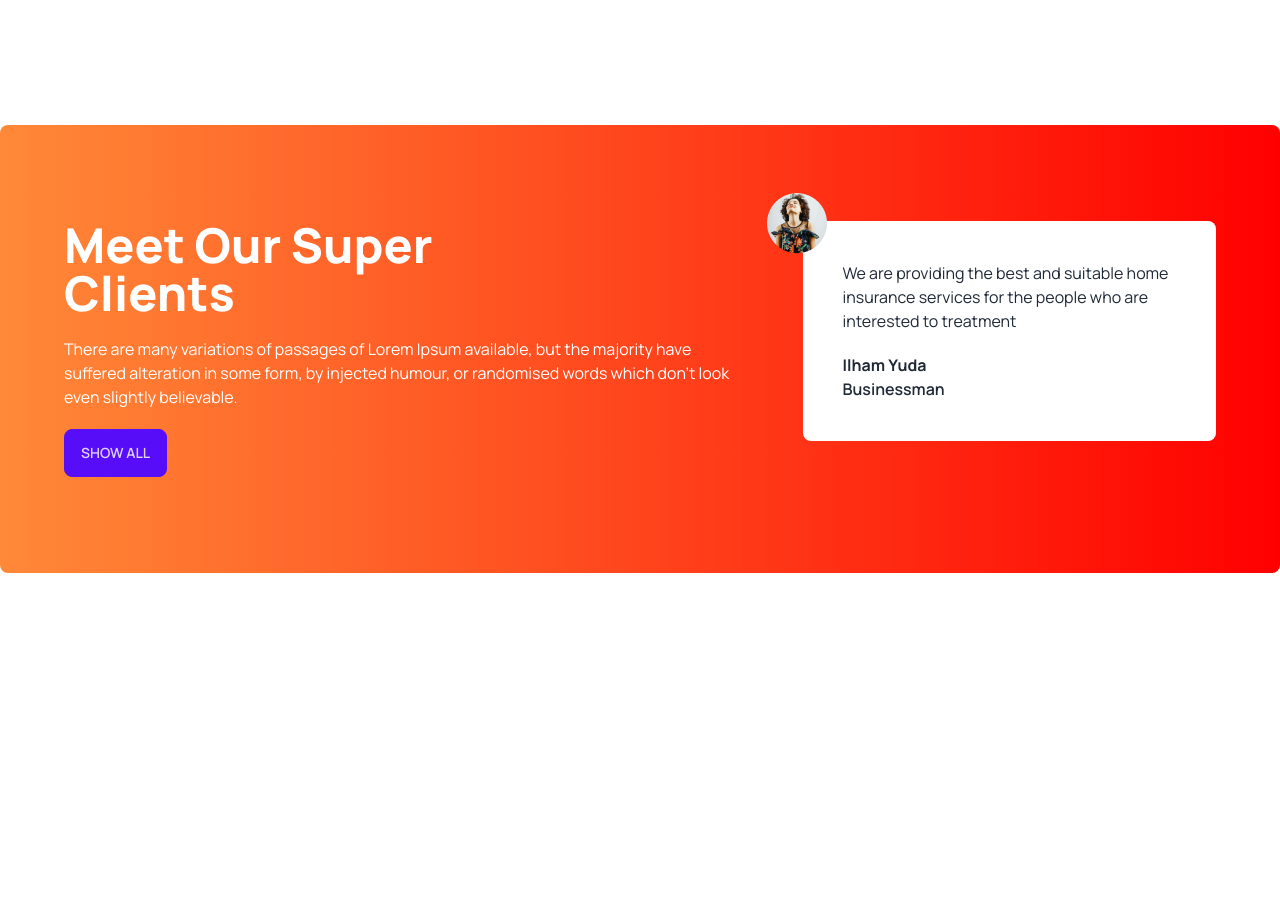
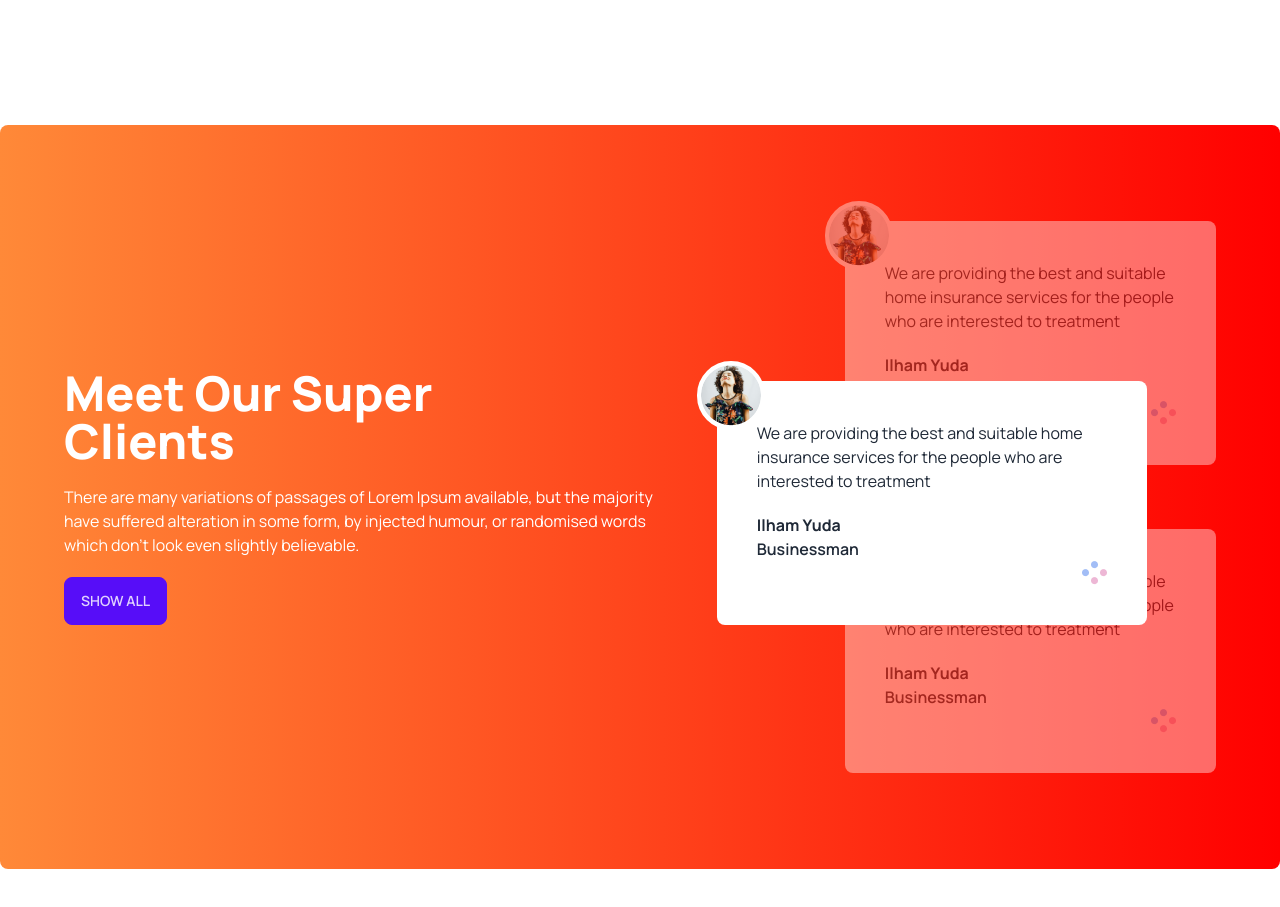
Before and after one commit to tuhinhossain123/tea-house, a plain HTML site: page index.html in a window 1280 px wide. Shown: the part 1834-2741 px from the top of the page. Before the commit the page ends 2535 px from the top, so only its background shows below. Drawn offline with nearby package versions, Linux system fonts and the light colour scheme.

Commit message:
super clint section update

```diff
--- a/index.html
+++ b/index.html
@@ -145,7 +145,9 @@
         </section>
 
         <!-- super clint section -->
-        <section class="my-32 flex flex-col lg:flex-row gap-14 rounded-lg bg-gradient-to-r from-[#FF8938] to-[#F00] px-16 py-24">
+        <section
+            class="my-32 flex flex-col lg:flex-row gap-14 rounded-lg bg-gradient-to-r from-[#FF8938] to-[#F00] px-16 py-24">
+            <div class=" flex items-center lg:pr-28">
                 <div class="space-y-5">
                     <h2 class="text-5xl font-extrabold text-white">Meet Our Super <br> Clients</h2>
                     <p class="text-white">
@@ -155,13 +157,44 @@
                     </p>
                     <button class="btn btn-primary">Show All</button>
                 </div>
-            <div>
-                <div class="relative p-10 rounded-lg bg-white">
-                    <img class="absolute -left-9 -top-7" src="./images/client.png" alt="">
+            </div>
+            <!-- review container -->
+            <div class="relative">
+                <!-- next review -->
+                <div class="relative opacity-40 mb-16 p-10 z-10 rounded-lg bg-white">
+                    <img class="absolute -left-5 -top-5 border-4 border-white rounded-full bg-white"
+                        src="./images/client.png" alt="">
                     <p>We are providing the best and suitable home insurance services for the people who are interested
                         to treatment</p>
                     <h4 class="font-bold mt-5">Ilham Yuda</h4>
                     <p class="font-semibold">Businessman</p>
+                    <div class="flex justify-end">
+                        <img src="./images/circles.png" alt="">
+                    </div>
+                </div>
+                <!-- current review -->
+                <div class="absolute top-40 lg:-left-32 p-10 z-20 lg:w-[430px] rounded-lg bg-white">
+                    <img class="absolute -left-5 -top-5 border-4 border-white rounded-full bg-white"
+                        src="./images/client.png" alt="">
+                    <p>We are providing the best and suitable home insurance services for the people who are interested
+                        to treatment</p>
+                    <h4 class="font-bold mt-5">Ilham Yuda</h4>
+                    <p class="font-semibold">Businessman</p>
+                    <div class="flex justify-end">
+                        <img src="./images/circles.png" alt="">
+                    </div>
+                </div>
+                <!-- previous review -->
+                <div class="relative opacity-40 p-10 z-10 rounded-lg bg-white">
+                    <img class="absolute -left-5 -top-5 border-4 border-white rounded-full bg-white"
+                        src="./images/client.png" alt="">
+                    <p>We are providing the best and suitable home insurance services for the people who are interested
+                        to treatment</p>
+                    <h4 class="font-bold mt-5">Ilham Yuda</h4>
+                    <p class="font-semibold">Businessman</p>
+                    <div class="flex justify-end">
+                        <img src="./images/circles.png" alt="">
+                    </div>
                 </div>
             </div>
 
```
Lines whose indentation alone changed are shown as unchanged.
